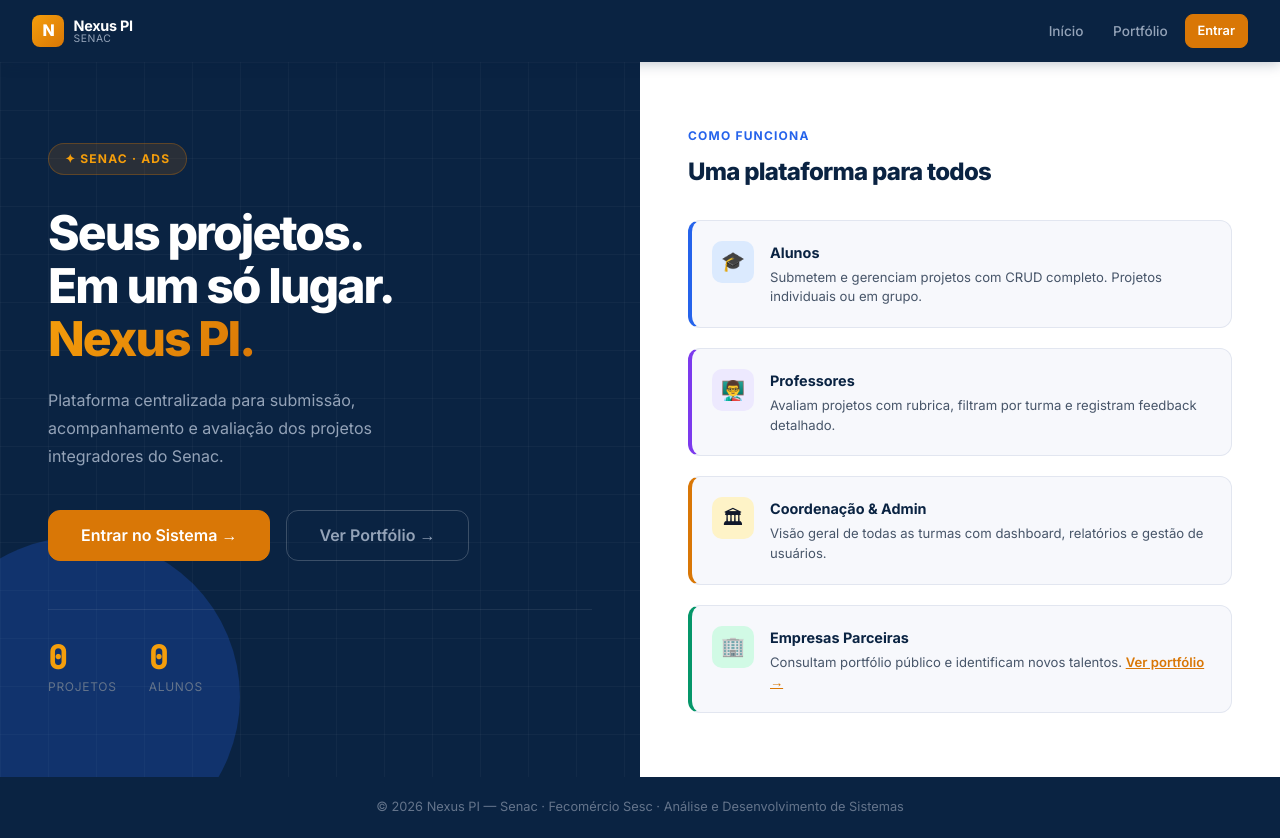
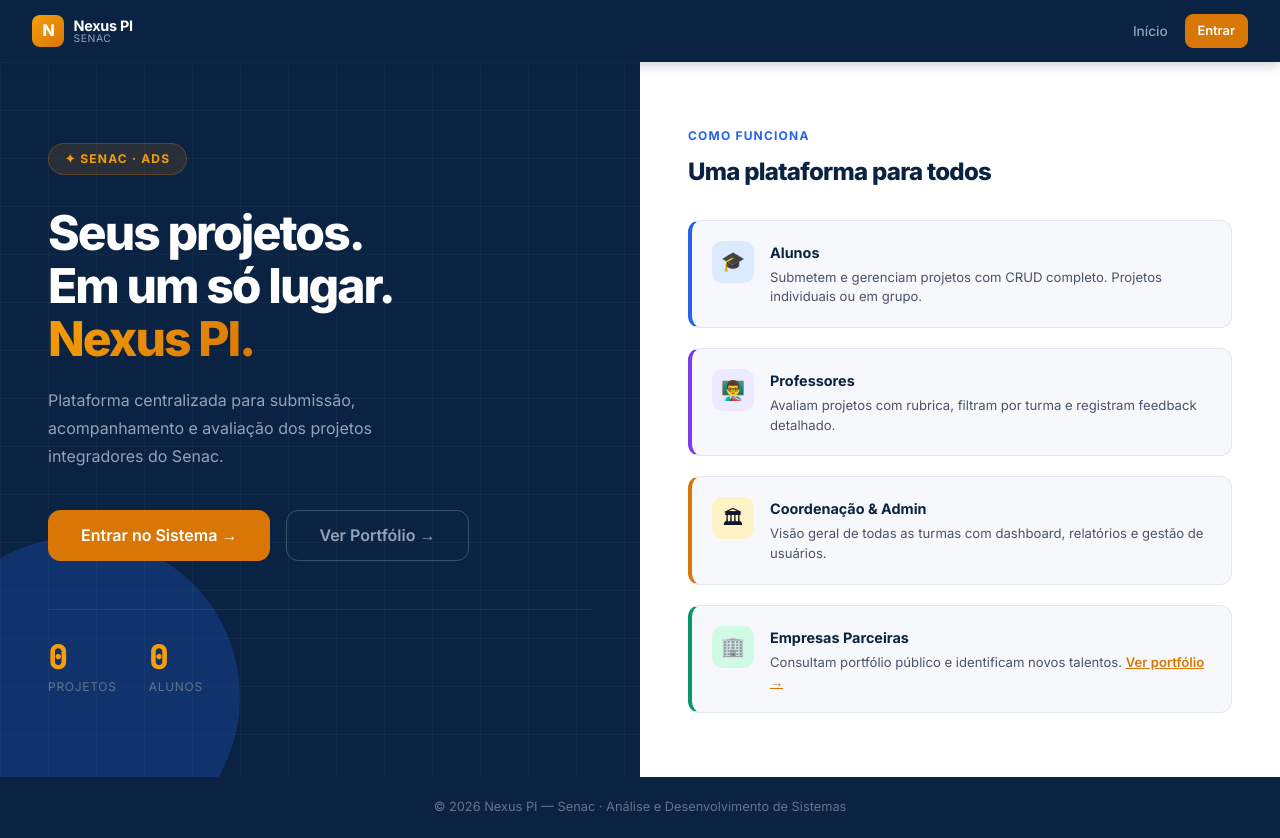
Before and after one commit to laizalay/projeto-integrador-senac, a Django app: page / in a window 1280 px wide. Run offline with Django 5.2, Linux system fonts and the light colour scheme; data that the repository does not hold is empty.

Commit message:
Update navigation and footer in base.html
Removed 'Portfolio' link from navigation and updated footer text.

```diff
--- a/templates/base.html
+++ b/templates/base.html
@@ -22,7 +22,6 @@
 
     <ul class="navbar-nav">
       <li><a href="{% url 'home' %}" class="nav-link-item">Início</a></li>
-      <li><a href="{% url 'portfolio' %}" class="nav-link-item">Portfólio</a></li>
       {% if user.is_authenticated %}
         <li><a href="{% url 'painel' %}" class="nav-link-item">Painel</a></li>
         {% if user.is_admin_ou_coord %}
@@ -64,7 +63,7 @@
   </main>
 
   <footer>
-    <span>© 2026 Nexus PI — Senac · Fecomércio Sesc · Análise e Desenvolvimento de Sistemas</span>
+    <span>© 2026 Nexus PI — Senac · Análise e Desenvolvimento de Sistemas</span>
   </footer>
 
   <script>
```
